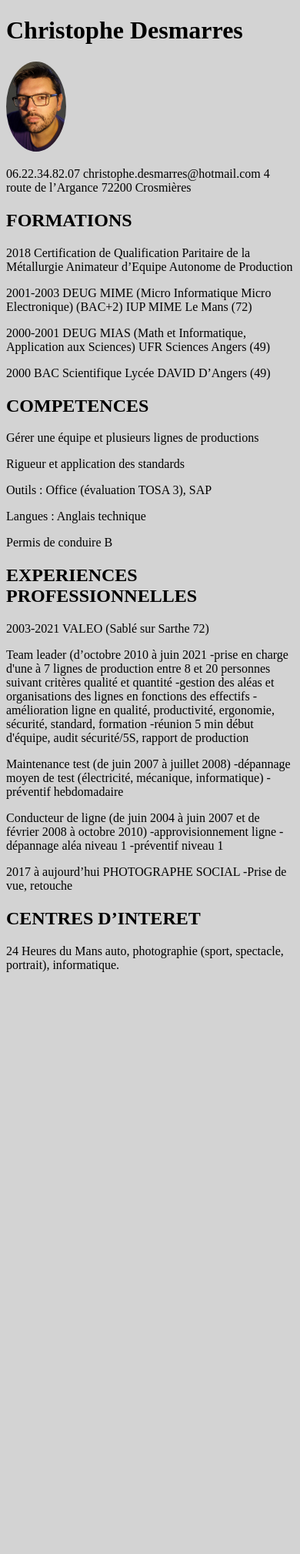
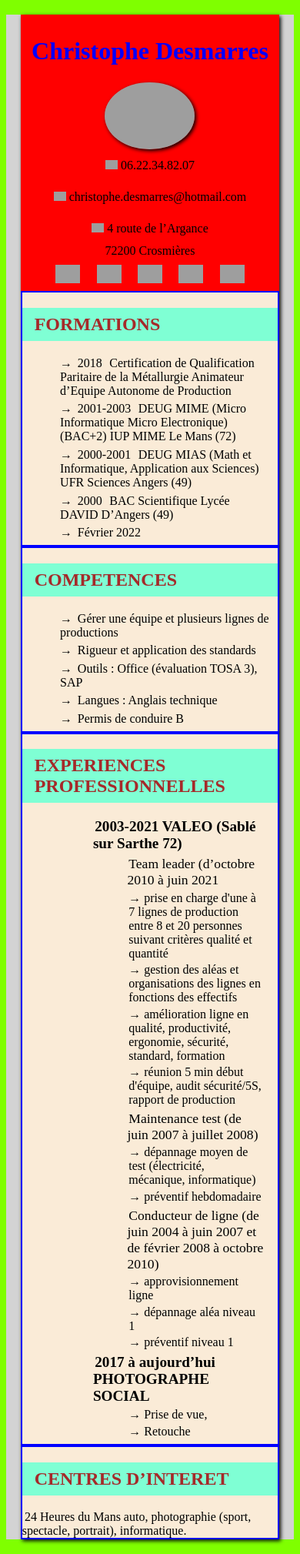
Before and after one commit to Christophe-Desmarres/Christophe-Desmarres.github.io, a PHP site: page /html/index.html in a window 390 px wide. Shown: the whole page at 77% size. Before the commit the page ends 1263 px from the top, so only its background shows below. Run offline with PHP 8.4, Linux system fonts and the light colour scheme; some libraries are stand-ins or nearby versions; grey boxes are pictures that could not be loaded.

Commit message:
ajout image + media query

```diff
--- a/css/style.css
+++ b/css/style.css
@@ -4,18 +4,165 @@ html {
     --bg-color: lightgrey;
     --bg-color-titre: red;
     --color-fond-titre: white;
+    background-color: chartreuse;
 }
 
 
 body {
+    font-size: 62.5%;
     background-color: var(--bg-color);
 }
 
-img {
-    width: 20vw;
-    border-radius: 50%;
+.container {
+    width: 90%;
+    margin: 5%;
+    box-shadow: 2px 2px 5px black;
 }
 
-h1 {}
 
-h2 {}
+h1 {
+    display: block;
+    color: blue;
+    margin-left: auto;
+    margin-right: auto;
+    font-size: 2rem;
+}
+
+
+header {
+    background-color: red;
+    padding: .5rem;
+}
+
+#name {
+    /* float: left; */
+    display: block;
+    text-align: center;
+
+}
+
+.portrait {
+    display: block;
+    margin-top: 2%;
+    margin-left: auto;
+    margin-right: auto;
+    width: 30vw;
+    border-radius: 50%;
+    box-shadow: 2px 2px 5px black;
+}
+
+#coordonees {
+    display: flex;
+    flex-direction: column;
+    align-items: center;
+    margin: 2% 5% 1% 5%;
+}
+
+#coordonees p {
+    font-size: 1rem;
+    display: inline;
+}
+
+#coordonees span {
+    margin-left: 9%;
+}
+
+#coordonees img {
+    display: inline;
+    width: 1rem;
+}
+
+
+.lien_réseaux {
+    display: flex;
+    justify-content: space-evenly;
+    align-items: center;
+    width: 90%;
+    margin: auto;
+}
+
+.lien_réseaux img {
+    display: inline;
+    width: 2rem;
+}
+
+.entreprise {
+    font-weight: bold;
+    font-size: 1.2rem;
+}
+
+.poste {
+    font-size: 1.1rem;
+}
+
+h2 {
+    color: brown;
+    font-size: 1.5rem;
+    background-color: aquamarine;
+    display: block;
+    padding: .5rem 1rem;
+}
+
+p,
+time {
+    font-size: 1rem;
+    display: inline;
+    margin: 2% 1%;
+}
+
+li {
+    display: block;
+    margin: 2% 1%;
+    font-size: 1rem;
+    list-style: circle;
+}
+
+li:before {
+    content: "→ ";
+    /* caractère UTF-8 */
+}
+
+section {
+    background-color: antiquewhite;
+    border: 2px solid blue;
+}
+
+section ul {
+    margin: 2% 2%;
+}
+
+@media screen and (min-width: 600px) {
+    h1 {
+        font-size: 3rem;
+        color: chartreuse;
+    }
+
+    .lien_réseaux {
+        width: 60%;
+    }
+
+}
+
+@media screen and (min-width: 900px) {
+    h1 {
+        font-size: 4rem;
+        color: crimson;
+    }
+
+    .lien_réseaux {
+        width: 75%;
+    }
+}
+
+@media screen and (min-width:1200px) {
+    h1 {
+        width: 40%;
+        color: darkorange;
+        float: left;
+        display: inline;
+    }
+
+    .lien_réseaux {
+        width: 35%;
+    }
+}
--- a/html/index.html
+++ b/html/index.html
@@ -6,60 +6,153 @@
     <meta http-equiv="X-UA-Compatible" content="IE=edge">
     <meta name="viewport" content="width=device-width, initial-scale=1.0">
     <title>CV Christophe Desmarres</title>
+    <link rel="stylesheet" href="../css/reset.css">
     <link rel="stylesheet" href="../css/style.css">
 </head>
 
 <body>
+    <div class="container">
+        <header>
+
+            <h1 id="name">Christophe
+                Desmarres</h1>
+            <img class="portrait" src="../image/portrait.jpg" alt="">
+            <div id="coordonees">
+                <p>
+                    <img src="../image/icone phone-1.png" alt=""> 06.22.34.82.07
+                </p>
+                <br>
+                <p>
+                    <img src="../image/icone mail-4.png" alt=""> christophe.desmarres@hotmail.com
+                </p>
+                <br>
+                <p>
+                    <img src="../image/icone maps.png" alt="">
+                    4 route de l’Argance <br>
+                </p>
+                <p> 72200 Crosmières</p>
+
+            </div>
+
+            <div class="lien_réseaux">
+                <a href=""><img src="../image/icone mail-4.png" alt=""></a>
+                <a href=""><img src="../image/icone tweeter.png" alt=""></a>
+                <a href=""><img src="../image/icone github.svg" alt=""></a>
+                <a href=""><img src="../image/icone WEB-1.png" alt=""></a>
+                <a href=""><img src="../image/icone linkedin.png" alt=""></a>
+            </div>
+        </header>
+
+        <section>
+
+            <h2>FORMATIONS</h2>
+
+            <ul>
+                <li>
+                    <time datetime="2018">2018</time>
+                    <p> Certification de Qualification Paritaire de la Métallurgie Animateur d’Equipe Autonome de
+                        Production
+                    </p>
+                </li>
+                <li>
+                    <time datetime="2001">2001-2003</time>
+                    <p> DEUG MIME (Micro Informatique Micro Electronique) (BAC+2)
+                        IUP MIME Le Mans (72)</p>
+                </li>
+                <li>
+                    <time datetime="2000">2000-2001</time>
+                    <p> DEUG MIAS (Math et Informatique, Application aux Sciences)
+                        UFR Sciences Angers (49)</p>
+                </li>
+                <li>
+                    <time datetime="2000">2000</time>
+                    <p> BAC Scientifique
+                        Lycée DAVID D’Angers (49)</p>
+                </li>
+                <li>
+                    <time datetime="2022-02">Février 2022</time>
+                    <p></p>
+                </li>
+
+            </ul>
+
+        </section>
+
+        <section>
+            <div>
+                <h2>COMPETENCES</h2>
+            </div>
+            <ul>
+                <li>
+                    <p>Gérer une équipe et plusieurs lignes de productions</p>
+                </li>
+                <li>
+                    <p>Rigueur et application des standards</p>
+                </li>
+                <li>
+                    <p>Outils : Office (évaluation TOSA 3), SAP</p>
+                </li>
+                <li>
+                    <p>Langues : Anglais technique</p>
+                </li>
+                <li>
+                    <p>Permis de conduire B</p>
+                </li>
+            </ul>
+
+        </section>
+
+        <section>
+
+            <h2>EXPERIENCES PROFESSIONNELLES</h2>
+
+            <ul>
+                <ul>
+                    <p class="entreprise">2003-2021 VALEO (Sablé sur Sarthe 72)</p>
+                    <ul>
+                        <p class="poste">Team leader (d’octobre 2010 à juin 2021</p>
+                        <li>prise en charge d'une à 7 lignes de production entre 8 et 20 personnes suivant critères
+                            qualité et
+                            quantité</li>
+                        <li>gestion des aléas et organisations des lignes en fonctions des effectifs</li>
+                        <li>amélioration ligne en qualité, productivité, ergonomie, sécurité, standard, formation</li>
+                        <li>réunion 5 min début d'équipe, audit sécurité/5S, rapport de production</li>
+                    </ul>
+                    <ul>
+                        <p class="poste">Maintenance test (de juin 2007 à juillet 2008)</p>
+                        <li>dépannage moyen de test (électricité, mécanique, informatique)</li>
+                        <li>préventif hebdomadaire</li>
+                    </ul>
+                    <ul>
+                        <p class="poste">Conducteur de ligne (de juin 2004 à juin 2007 et de février 2008 à octobre
+                            2010)</p>
+                        <li>approvisionnement ligne</li>
+                        <li>dépannage aléa niveau 1</li>
+                        <li>préventif niveau 1</li>
+                    </ul>
+                </ul>
+                <ul>
+                    <p class="entreprise">2017 à aujourd’hui PHOTOGRAPHE SOCIAL</p>
+                    <ul>
+                        <li>Prise de vue, </li>
+                        <li>Retouche</li>
+                    </ul>
 
 
-    <h1>Christophe
-        Desmarres</h1>
-    <img src="../image/(Réduit) IMG_1899.jpg" alt="">
-    <p>06.22.34.82.07
-        christophe.desmarres@hotmail.com
-        4 route de l’Argance
-        72200 Crosmières</p>
+                </ul>
+            </ul>
 
-    <h2>FORMATIONS</h2>
-    <p>2018 Certification de Qualification Paritaire de la Métallurgie Animateur d’Equipe Autonome de Production</p>
-    <p>2001-2003 DEUG MIME (Micro Informatique Micro Electronique) (BAC+2)
-        IUP MIME Le Mans (72)</p>
-    <p>2000-2001 DEUG MIAS (Math et Informatique, Application aux Sciences)
-        UFR Sciences Angers (49)</p>
-    <p>2000 BAC Scientifique
-        Lycée DAVID D’Angers (49)</p>
+        </section>
 
-    <h2>COMPETENCES</h2>
-    <p>Gérer une équipe et plusieurs lignes de productions</p>
-    <p>Rigueur et application des standards</p>
-    <p>Outils : Office (évaluation TOSA 3), SAP</p>
-    <p>Langues : Anglais technique</p>
-    <p>Permis de conduire B</p>
+        <section>
 
-    <h2>EXPERIENCES PROFESSIONNELLES</h2>
-    <p>2003-2021 VALEO (Sablé sur Sarthe 72)</p>
-    <p>Team leader (d’octobre 2010 à juin 2021
-        -prise en charge d'une à 7 lignes de production entre 8 et 20 personnes suivant critères qualité et quantité
-        -gestion des aléas et organisations des lignes en fonctions des effectifs
-        -amélioration ligne en qualité, productivité, ergonomie, sécurité, standard, formation
-        -réunion 5 min début d'équipe, audit sécurité/5S, rapport de production</p>
-    <p>Maintenance test (de juin 2007 à juillet 2008)
-        -dépannage moyen de test (électricité, mécanique, informatique)
-        -préventif hebdomadaire</p>
-    <p>Conducteur de ligne (de juin 2004 à juin 2007 et de février 2008 à octobre 2010)
-        -approvisionnement ligne
-        -dépannage aléa niveau 1
-        -préventif niveau 1</p>
-    <p>2017 à aujourd’hui PHOTOGRAPHE SOCIAL
-        -Prise de vue, retouche</p>
+            <h2>CENTRES D’INTERET</h2>
 
-    <h2>CENTRES D’INTERET</h2>
+            <p>24 Heures du Mans auto, photographie (sport, spectacle, portrait), informatique.</p>
 
-    <p>24 Heures du Mans auto, photographie (sport, spectacle, portrait), informatique.</p>
+        </section>
 
-
-
-
+    </div>
 
 </body>
 
```
